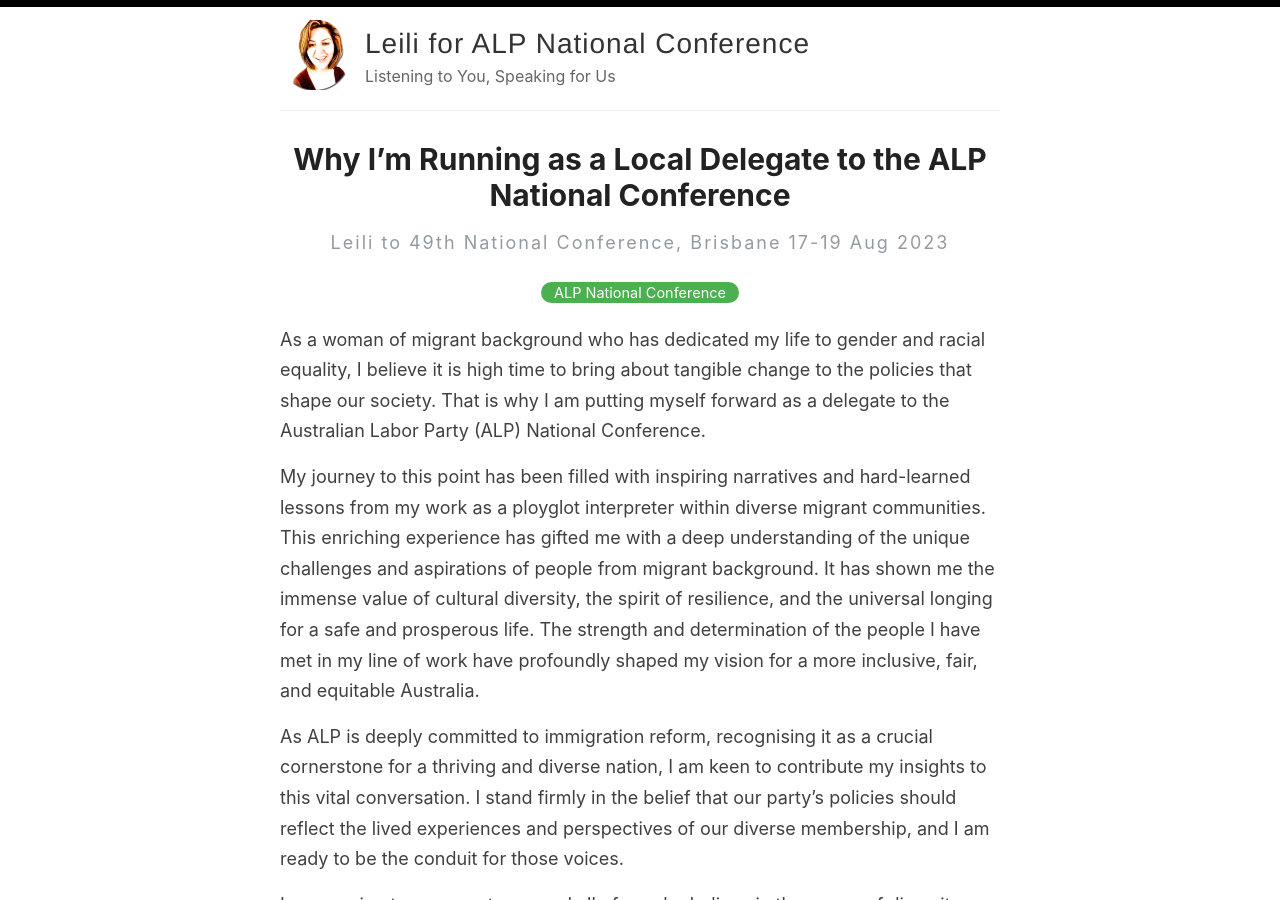
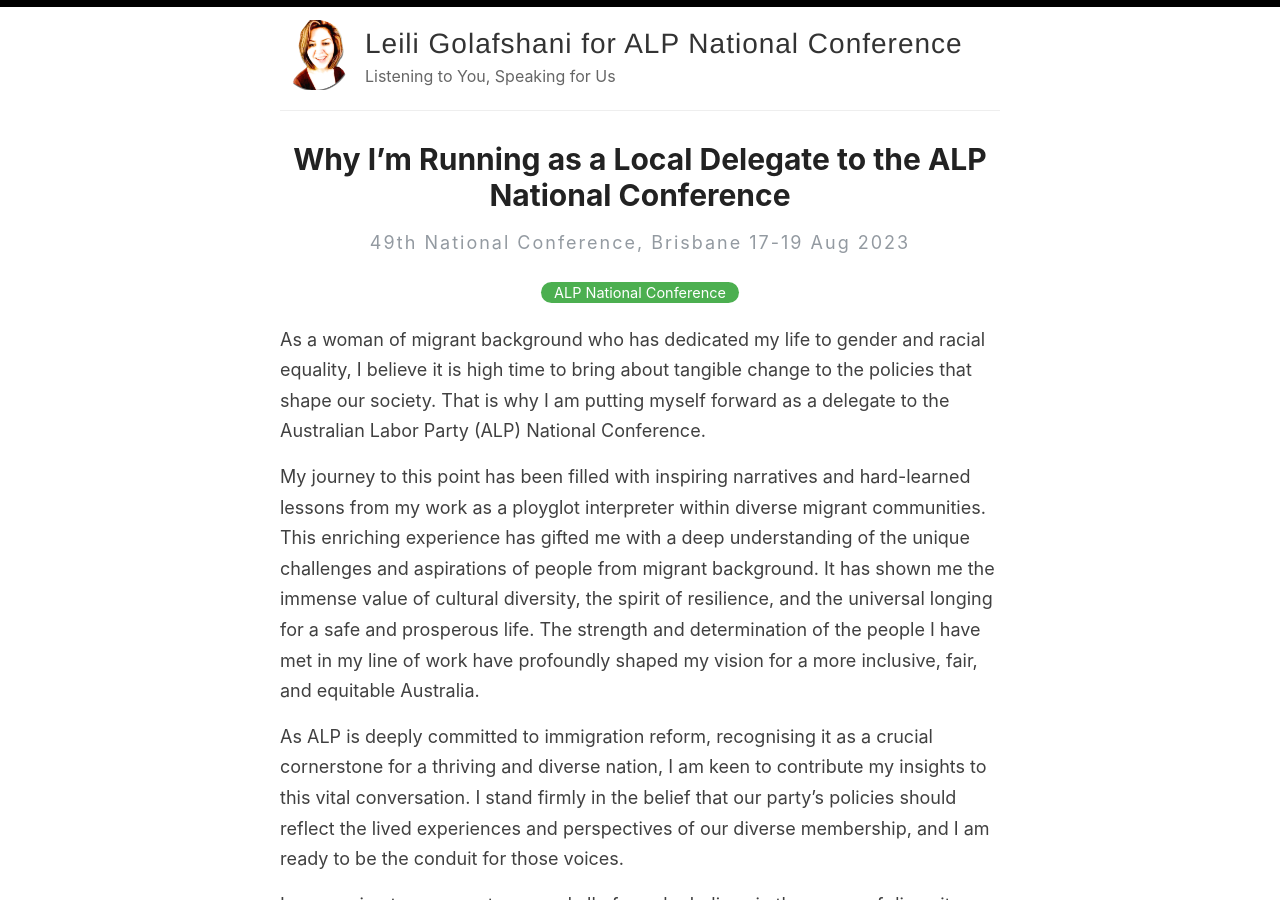
Before and after one commit to lilyforlabor/lilyforlabor.github.io, a Jekyll site: the page built from _posts/2023-05-14-why.md, in a window 1280 px wide and 900 px high. Built offline with Jekyll 4.4.1, drawn with Linux system fonts in a browser that asks for light colours; some of the changed text lies outside the part shown.

Commit message:
Minor updates requested by Leili.

```diff
--- a/_config.yml
+++ b/_config.yml
@@ -3,12 +3,12 @@
 #
 
 # Name of your site (displayed in the header)
-name: Leili for ALP National Conference
+name: Leili Golafshani for ALP National Conference
 
 # Name of the author
 author: Leili
 
-slogan: Leili to 49th National Conference, Brisbane 17-19 Aug 2023
+slogan: 49th National Conference, Brisbane 17-19 Aug 2023
 
 # Short bio or description (displayed in the header)
 description: "Listening to You, Speaking for Us"
--- a/_layouts/post.html
+++ b/_layouts/post.html
@@ -29,10 +29,13 @@
   <div class="entry">
     {{ content }}
   </div>
+  <!--
 
   <div>
     <p><span class="share-box">Share:</span> <a href="http://twitter.com/share?text={{ page.title }}&url={{site.url}}{{page.url}}" target="_blank">Twitter</a>, <a href="https://www.facebook.com/sharer.php?u={{site.url}}{{page.url}}" target="_blank">Facebook</a></p>
   </div>
+
+  -->
 
   <!--<div class="date">
     Written on {{ page.date | date: "%B %e, %Y" }}
--- a/_posts/2023-05-14-why.md
+++ b/_posts/2023-05-14-why.md
@@ -25,3 +25,5 @@
 I humbly ask for your support and your vote. Let us together create a narrative that is inclusive, compassionate, and reflective of our shared values. Let us shape a future where everyone is valued, where diversity is celebrated, and where social justice isn't just an aspiration but a tangible reality.
 
 Your vote will not just be a vote for me, but a vote for a vision of an inclusive and equitable Australia. Thank you for your trust and support. Together, we can create a more inclusive, empathetic, and smart Australia for all.
+
+This message is approved by Leili Golafshani, Oxley, Qld
```
